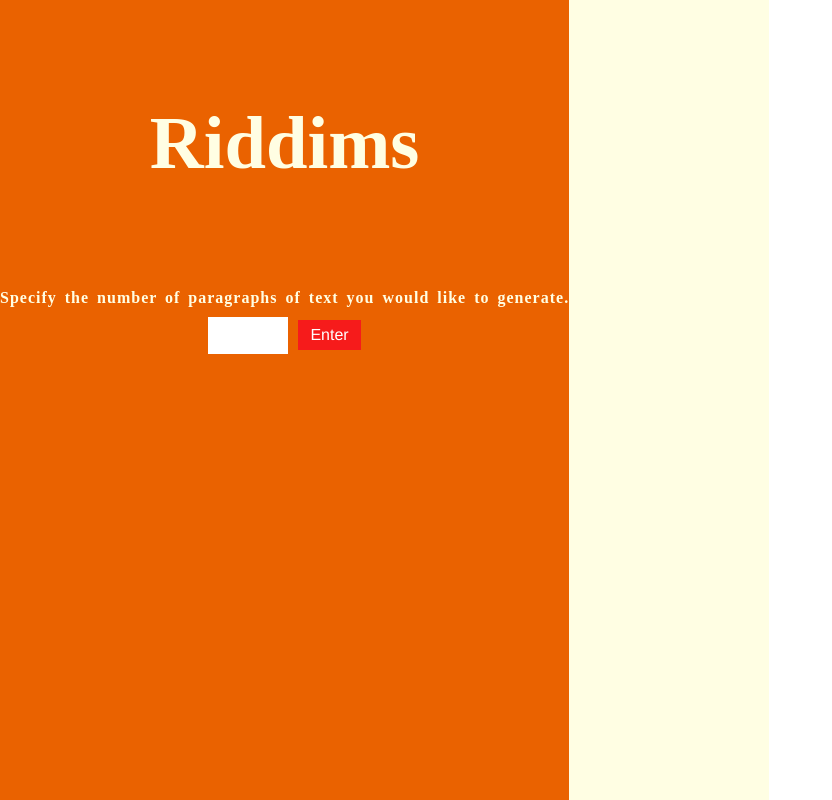
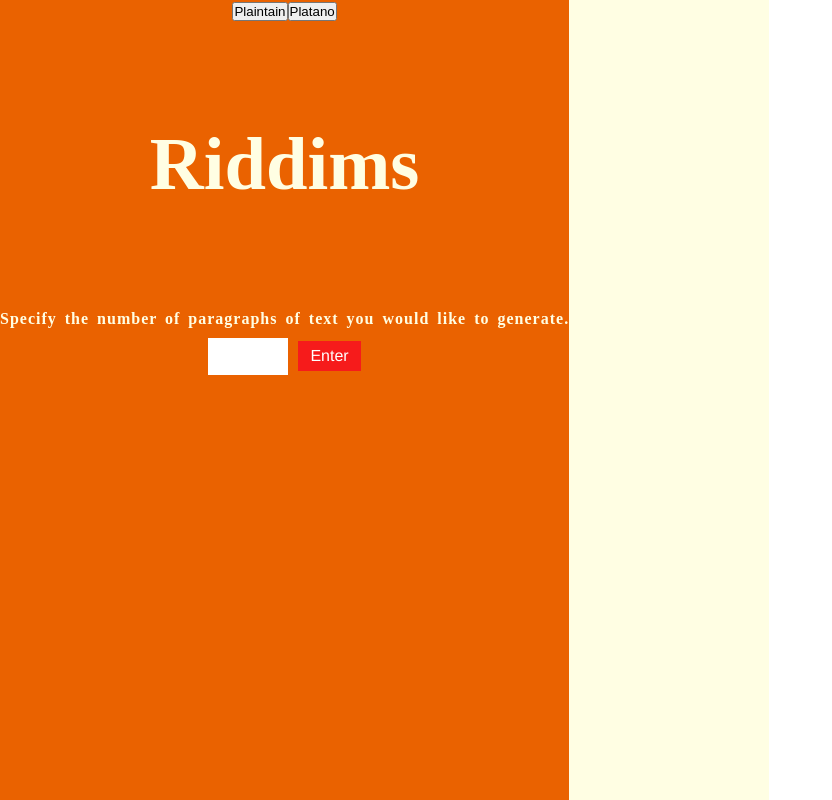
Before and after one commit to mmergal92/Proof_website, a React (Create React App) app: page /loremipsum in a window 1280 px wide. Shown: the whole page, without its empty margins (0-832 px from the left). Built offline with nearby package versions, Linux system fonts and the light colour scheme; the HTML template or start-up script is replaced by a standard one; a web font is replaced by a local one.

Commit message:
editing css and fonts

```diff
--- a/src/App.css
+++ b/src/App.css
@@ -13,6 +13,12 @@
   box-sizing: border-box;
   margin: 0;
   padding: 0;
+}
+@font-face {
+  font-family: 'Vulf Sans Demo';
+  src: local('Vulf Sans Demo'), url(./assets/VulfMonoDemo-Black.otf) format('otf');
+  /* other formats include: 'woff2', 'truetype, 'opentype',
+                            'embedded-opentype', and 'svg' */
 }
 /* .App-logo {
   height: 40vmin;
--- a/src/pages/loremipsum.js
+++ b/src/pages/loremipsum.js
@@ -55,6 +55,14 @@ const Loremipsum = () => {
 
           <div className="main-content ">
           <div className="left-lorem-container">
+                <div className ="language-button">
+                    <button className="plaintain-button" >
+                            Plaintain
+                    </button>
+                    <button className="platano-button" >
+                            Platano
+                    </button>
+                </div>
             <h1 className="title">Riddims
             </h1>
             <p className="description">
```
